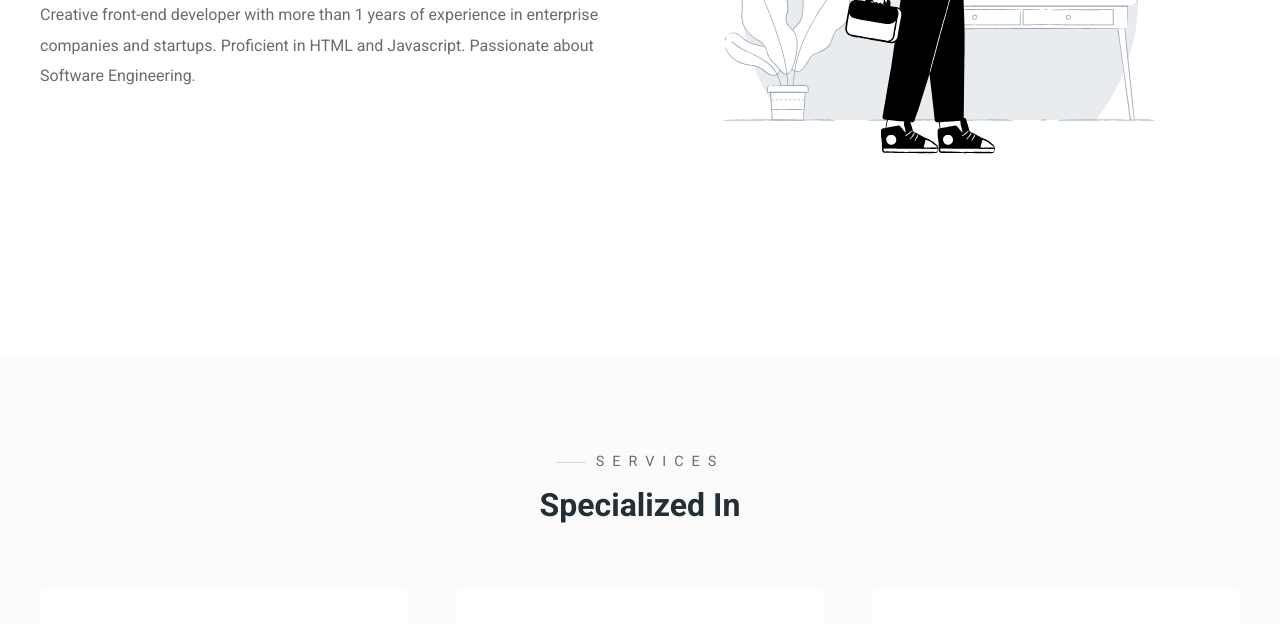
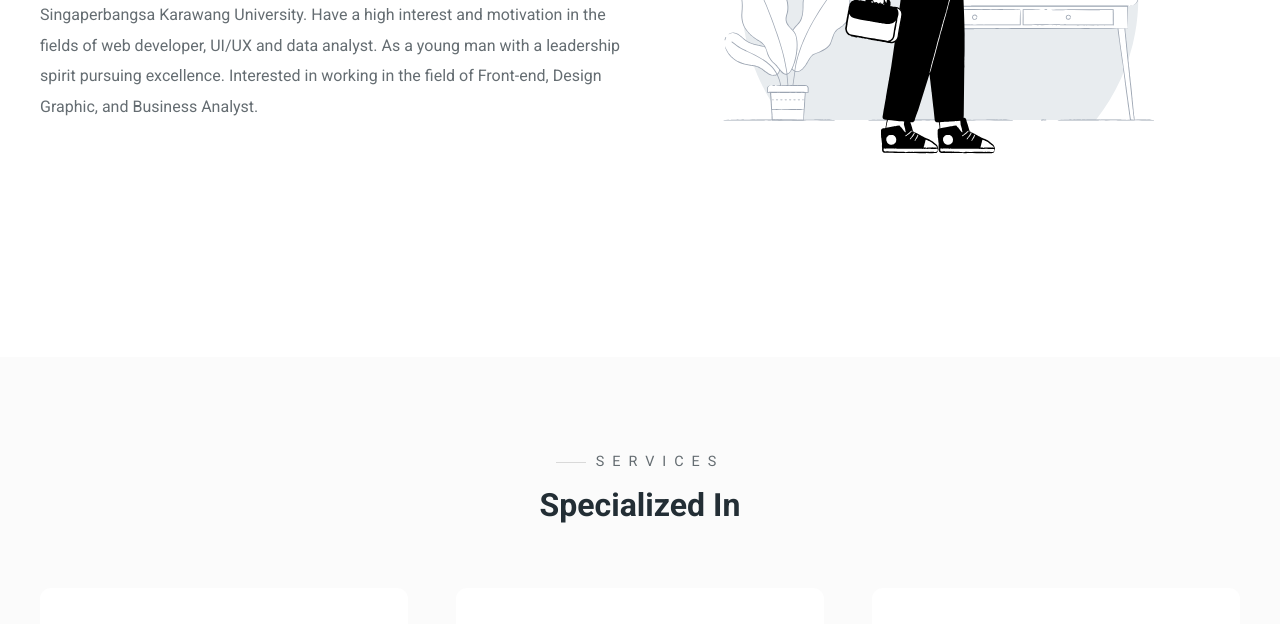
Before and after one commit to hikarifikri/portofolioFikri.guithub.io, a plain HTML site: page index.html in a window 1280 px wide. Shown: the part 476-1100 px from the top of the page. Drawn offline with Linux system fonts and the light colour scheme.

Commit message:
Update index.html

```diff
--- a/index.html
+++ b/index.html
@@ -42,9 +42,9 @@
             <h3 class="pre-title">My name is</h3>
             <h1 class="hero-name">Fikri <span>Maulana </span></h1>
             <p>
-              Creative front-end developer with more than 1 years of experience
-              in enterprise companies and startups. Proficient in HTML and
-              Javascript. Passionate about Software Engineering.
+              An undergraduate student who study Informatics of Computer Science Faculty at Singaperbangsa Karawang University. Have a high interest and motivation in the fields of web developer, UI/UX and data analyst. As a
+young man with a leadership spirit pursuing excellence. Interested in working
+in the field of Front-end, Design Graphic, and Business Analyst.
             </p>
           </div>
 
```
